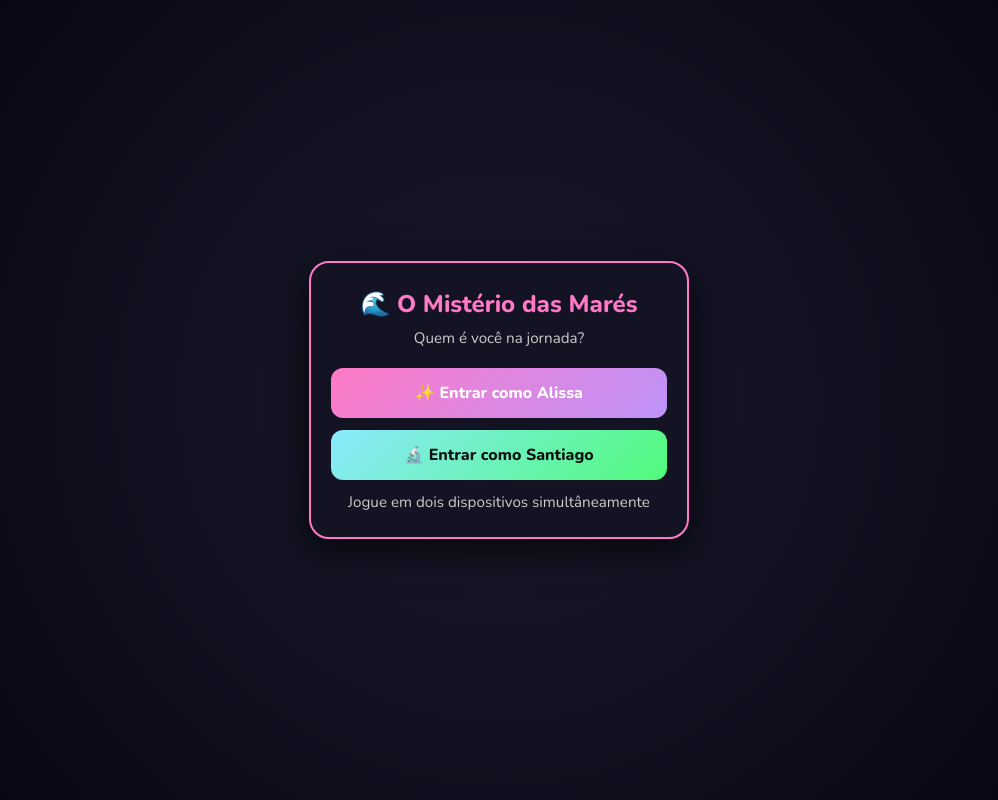
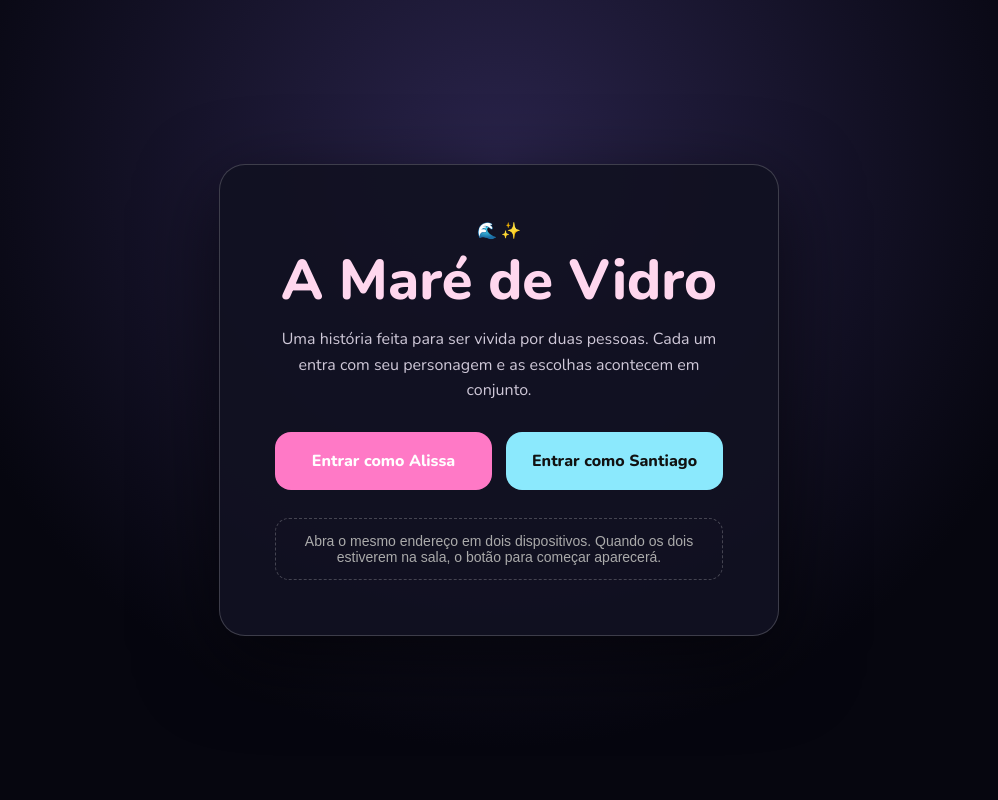
Before and after one commit to criscr777/jogo-alissa, a website: page public/index.html in a window 1280 px wide. Shown: the whole page, without its empty margins (141-1139 px from the left). Drawn offline with nearby package versions, Linux system fonts and the light colour scheme.

Commit message:
feat: transformar entrada em lobby sincronizado

```diff
--- a/public/index.html
+++ b/public/index.html
@@ -1,29 +1,4 @@
 <!doctype html>
 <html lang="pt-BR">
-  <head>
-    <meta charset="UTF-8" />
-    <meta
-      name="viewport"
-      content="width=device-width, initial-scale=1.0, maximum-scale=1.0, user-scalable=no"
-    />
-    <title>O Mistério das Marés - Alissa & Santiago</title>
-    <link rel="stylesheet" href="style.css" />
-  </head>
-  <body>
-    <div id="login-screen" class="login-screen">
-      <div class="login-card">
-        <h1>🌊 O Mistério das Marés</h1>
-        <p>Quem é você na jornada?</p>
-        <div class="login-buttons">
-          <a href="alissa.html" class="role-btn alissa-btn">
-            ✨ Entrar como Alissa
-          </a>
-          <a href="santiago.html" class="role-btn santiago-btn">
-            🔬 Entrar como Santiago
-          </a>
-        </div>
-        <p class="login-info">Jogue em dois dispositivos simultâneamente</p>
-      </div>
-    </div>
-  </body>
-</html>
+<head><meta charset="UTF-8"><meta name="viewport" content="width=device-width,initial-scale=1.0"><title>A Maré de Vidro — Lobby</title><link rel="stylesheet" href="style.css"><style>body{overflow:auto}.lobby-page{min-height:100vh;display:grid;place-items:center;padding:20px;background:radial-gradient(circle at 50% 20%,#29234a,#06060f 65%)}.lobby-card{width:min(560px,100%);text-align:center;padding:clamp(28px,6vw,55px);background:#121222ee;border:1px solid #ffffff30;border-radius:26px;box-shadow:0 25px 80px #0009}.lobby-card h1{font-size:clamp(2rem,6vw,3.5rem);margin:0 0 8px;color:#ffd7ee}.lobby-card p{color:#cfc8d8;line-height:1.6}.roles{display:grid;grid-template-columns:1fr 1fr;gap:14px;margin:28px 0}.role{padding:18px;border-radius:16px;text-decoration:none;font-weight:800}.alissa{background:#ff79c6;color:#fff}.santiago{background:#8be9fd;color:#111}.status{padding:14px;border:1px dashed #ffffff38;border-radius:14px;color:#aaa;font:14px Arial}@media(max-width:560px){.roles{grid-template-columns:1fr}}</style></head>
+<body><main class="lobby-page"><section class="lobby-card"><div>🌊 ✨</div><h1>A Maré de Vidro</h1><p>Uma história feita para ser vivida por duas pessoas. Cada um entra com seu personagem e as escolhas acontecem em conjunto.</p><div class="roles"><a class="role alissa" href="alissa.html">Entrar como Alissa</a><a class="role santiago" href="santiago.html">Entrar como Santiago</a></div><div class="status">Abra o mesmo endereço em dois dispositivos. Quando os dois estiverem na sala, o botão para começar aparecerá.</div></section></main></body></html>
```
